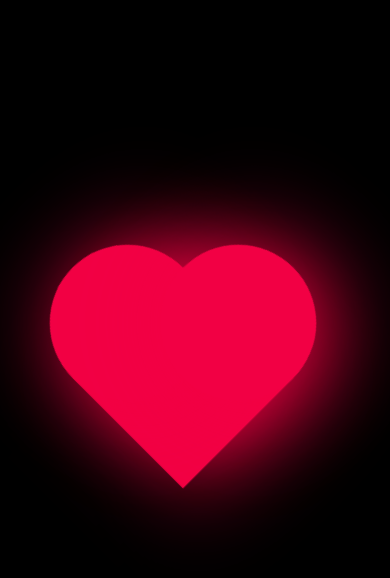
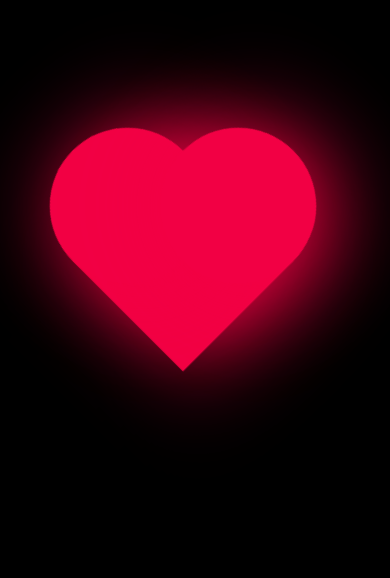
Before and after one commit to marcosTDS/declara-o, a plain HTML site: page novo.html in a window 390 px wide. Shown: the part 142-720 px from the top of the page. Drawn offline with Linux system fonts and the light colour scheme.

Commit message:
Update novo.css

```diff
--- a/novo.css
+++ b/novo.css
@@ -66,7 +66,7 @@ marquee {
 @media (max-width: 450px) {
     .coracao {
         left: 20%;
-        margin: 50% 0 0 0;
+        margin: -10% 0 0 0;
     }
     marquee {
         margin: 200% 0 0 -100%;
```
